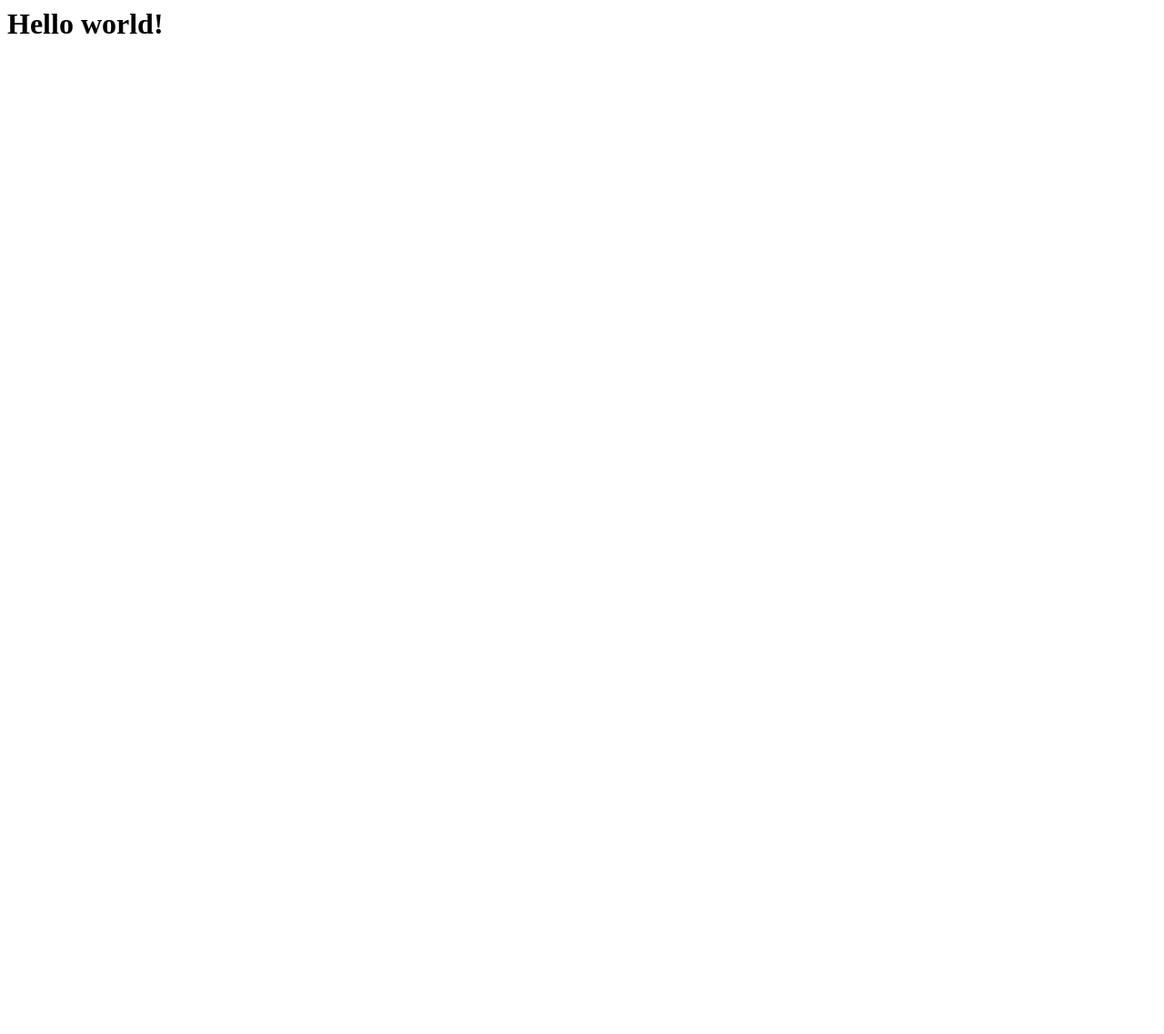
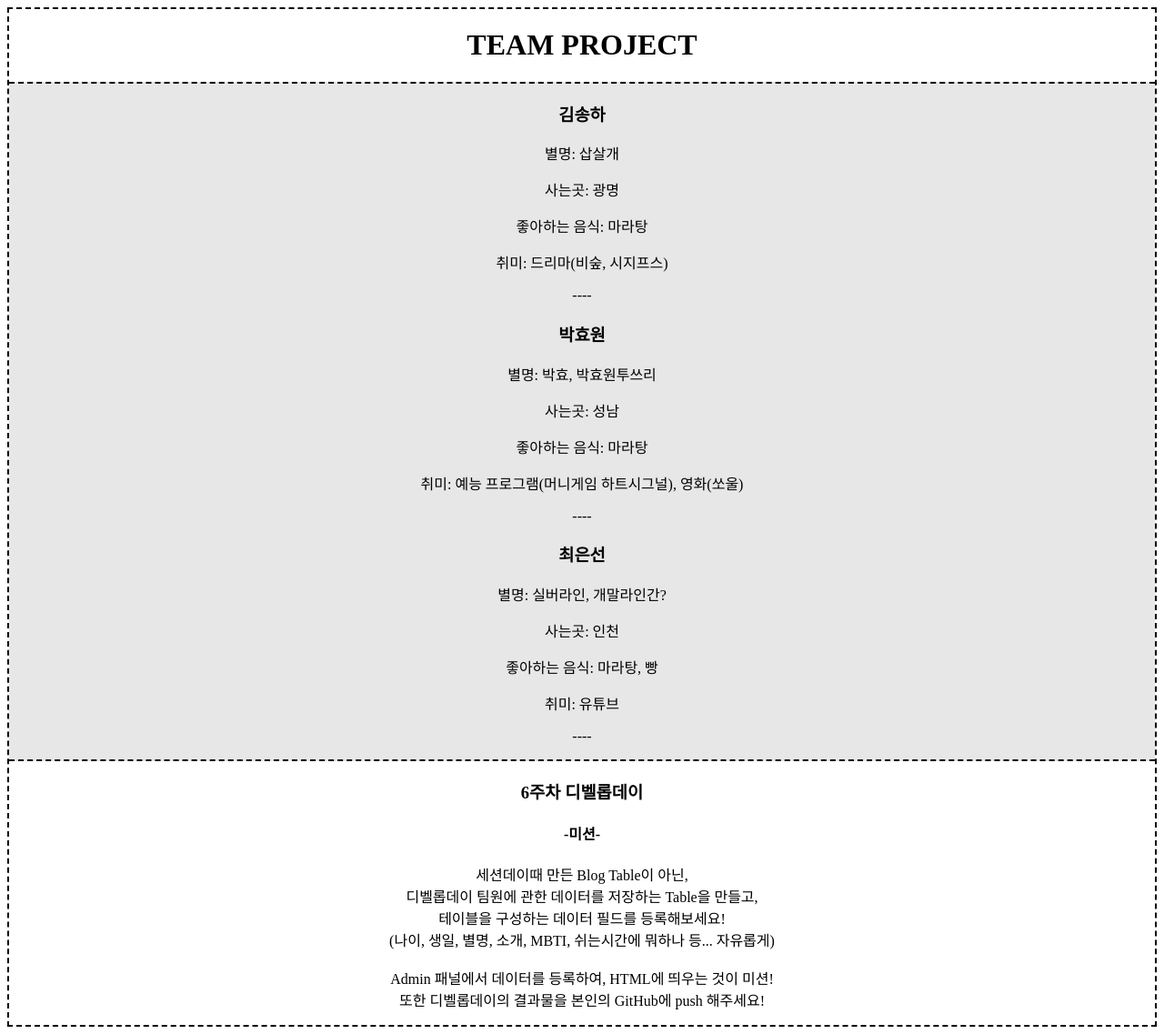
Before and after one commit to kimsongha/Likelion_9, a Django app: page / in a window 1280 px wide. Before the commit the page is almost empty. Shown: the whole page at 91% size. Before the commit the page ends 37 px from the top, so only its background shows below. Run offline with Django 3.2, Linux system fonts and the light colour scheme; data comes from the database, SQL or seed files in the repository; both versions use the stored data as it was after the commit.

Commit message:
team proj

```diff
--- a/djangoproj/djangoapp/admin.py
+++ b/djangoproj/djangoapp/admin.py
@@ -1,6 +1,8 @@
 from django.contrib import admin
 from .models import Blog
 from .models import School
+from .models import Team
 
 admin.site.register(Blog)
 admin.site.register(School)
+admin.site.register(Team)
--- a/djangoproj/djangoapp/models.py
+++ b/djangoproj/djangoapp/models.py
@@ -12,3 +12,10 @@ class School(models.Model):
     school = models.CharField(max_length=30)
     student_id = models.IntegerField()
     certificate_studentship = models.FileField()
+
+class Team(models.Model):
+    name = models.CharField(max_length=30)
+    adress = models.CharField(max_length=30)
+    nickname = models.CharField(max_length=30)
+    fav_food = models.CharField(max_length=30)
+    hobby = models.CharField(max_length=30)
--- a/djangoproj/djangoapp/templates/home.html
+++ b/djangoproj/djangoapp/templates/home.html
@@ -1,3 +1,67 @@
 {% load static %}
 
-<h1>Hello world!</h1>
+<!DOCTYPE html>
+<html lang="ko">
+<head>
+    <meta charset="UTF-8">
+    <meta http-equiv="X-UA-Compatible" content="IE=edge">
+    <meta name="viewport" content="width=device-width, initial-scale=1.0">
+    <title>우리팀을 소개합니다</title>
+
+    <style>
+        body{
+            text-align: center;
+            border:2px dashed black;
+        }
+
+        .top{
+
+        }
+        .container{
+            background-color: rgb(231, 231, 231);
+            border-top:2px dashed black;
+            border-bottom:2px dashed black;
+        }
+        .bottom{
+
+        }
+    </style>
+
+
+</head>
+<body>
+
+    <div class = "top">
+        <h1>TEAM PROJECT</h1>
+    </div>
+
+    <div class = "container">
+    <!-- views.py 에서 보낸 오브젝트를 사용가능 -->
+    {% for team in team %}
+
+	    <h3>{{team.name}}</h3>
+	    <p>별명: {{team.nickname}}</p>
+	    <p>사는곳: {{team.adress}}</p>
+        <p>좋아하는 음식: {{team.fav_food}}</p>
+        <p>취미: {{team.hobby}}</p>
+        <p>----</p>
+
+    {% endfor %}
+    </div>
+
+    <div class="bottom">
+        <h3>6주차 디벨롭데이</h3>
+        <h4>-미션-</h4>
+        <p>
+            세션데이때 만든 Blog Table이 아닌,<br>
+
+            디벨롭데이 팀원에 관한 데이터를 저장하는 Table을 만들고,<br>
+            테이블을 구성하는 데이터 필드를 등록해보세요!<br>
+            (나이, 생일, 별명, 소개, MBTI, 쉬는시간에 뭐하나 등... 자유롭게)<br><br>
+            Admin 패널에서 데이터를 등록하여, HTML에 띄우는 것이 미션!<br>
+            또한 디벨롭데이의 결과물을 본인의 GitHub에 push 해주세요!
+        </p>
+    </div>
+
+</body>
+</html>
--- a/djangoproj/djangoapp/views.py
+++ b/djangoproj/djangoapp/views.py
@@ -1,6 +1,6 @@
 from django.shortcuts import render
-
-# Create your views here.
+from .models import Team #models.py의 Blog 테이블를 가져오자
 
 def home(request):
-    return render(request, 'home.html')
+    team = Team.objects.all() #Blog 테이블에 있는 오브젝트 모두를 불러오기.
+    return render(request, 'home.html', {'team':team}) #home.html 과 함께 blogs를 보내준다.
--- a/djangoproj/djangoproj/urls.py
+++ b/djangoproj/djangoproj/urls.py
@@ -17,8 +17,10 @@ from django.contrib import admin
 from django.urls import path
 import djangoapp.views
 
+from djangoapp.views import *
 
 urlpatterns = [
     path('admin/', admin.site.urls),
     path('', djangoapp.views.home, name='home'),
+    path('', home,name = "home")
 ]
```
Also changed, not shown: djangoproj/db.sqlite3, djangoproj/djangoapp/migrations/0001_initial.py, 4 other files.
